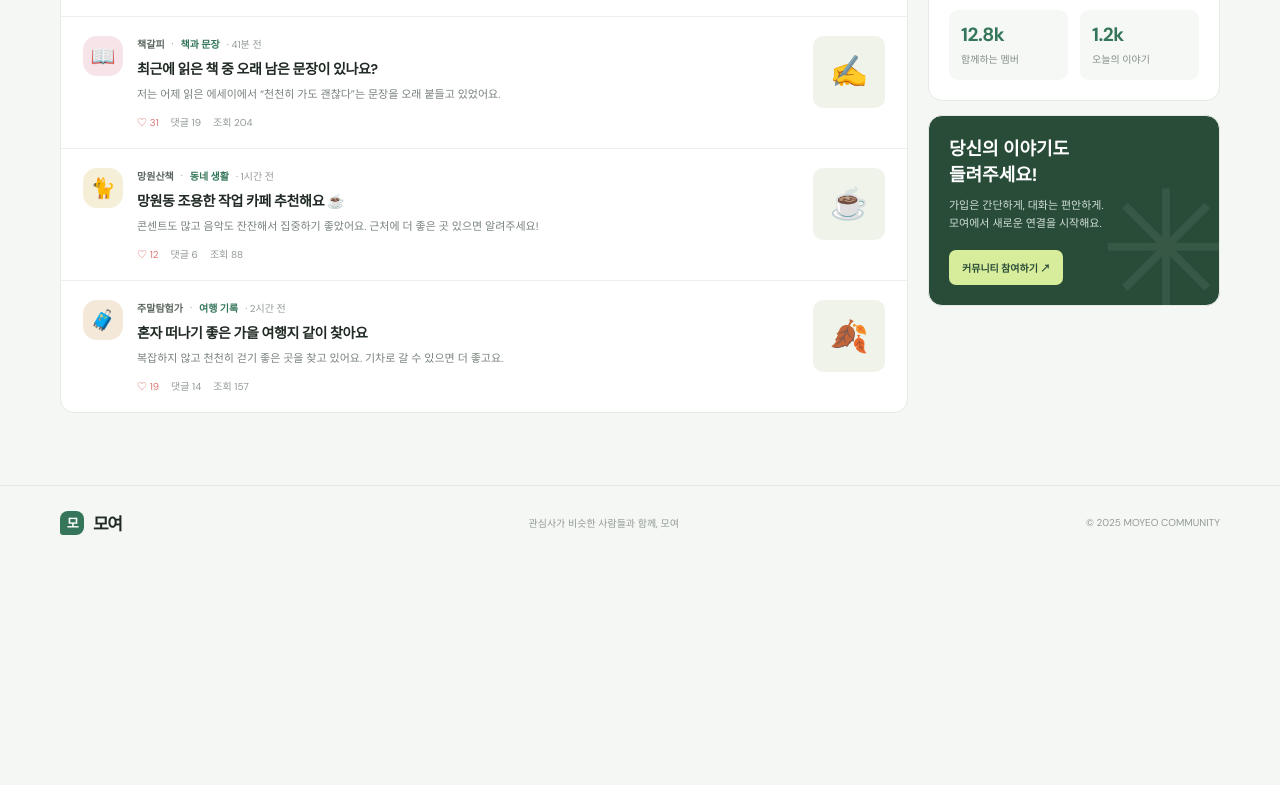
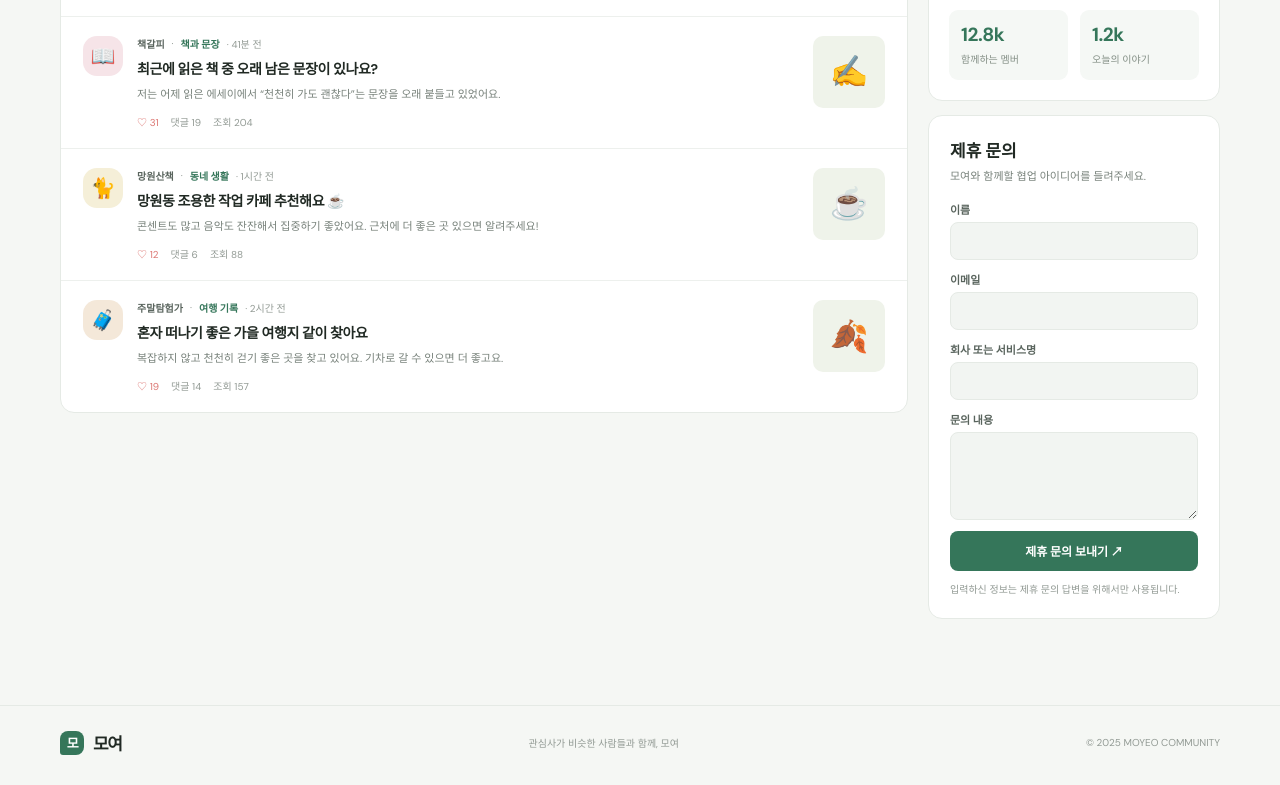
Before and after one commit to parksangmun/coding-test, a plain HTML site: page index.html in a window 1280 px wide. Shown: the part 1148-1933 px from the top of the page. Before the commit the page ends 1713 px from the top, so only its background shows below. Drawn offline with Linux system fonts and the light colour scheme.

Commit message:
Add Formspree partnership inquiry form

```diff
--- a/index.html
+++ b/index.html
@@ -94,6 +94,17 @@
     .join-card h3 { font-size:18px; line-height:1.45; margin-bottom:8px; position:relative; z-index:1; }
     .join-card p { margin:0 0 17px; font-size:11px; color:#d0dfd4; line-height:1.7; position:relative; z-index:1; }
     .join-card a { display:inline-block; padding:10px 13px; background:#d8ed9b; color:#294c39; border-radius:7px; font-size:10px; font-weight:800; position:relative; z-index:1; }
+    .partner-card { padding:21px; }
+    .partner-card h3 { margin:0 0 6px; font-size:17px; }
+    .partner-card > p { margin:0 0 16px; color:var(--muted); font-size:11px; line-height:1.6; }
+    .partner-form { display:grid; gap:11px; }
+    .partner-form label { display:grid; gap:5px; color:var(--subtle-ink); font-size:11px; font-weight:700; }
+    .partner-form input,.partner-form textarea { width:100%; padding:10px 11px; border:1px solid var(--line); border-radius:8px; background:var(--surface-soft); color:var(--ink); font:inherit; font-size:12px; }
+    .partner-form textarea { min-height:88px; resize:vertical; }
+    .partner-form input:focus,.partner-form textarea:focus { outline:2px solid var(--green); outline-offset:1px; }
+    .partner-form button { padding:11px 14px; border:0; border-radius:8px; background:var(--green); color:white; font-size:12px; font-weight:700; cursor:pointer; }
+    .partner-form button:hover { filter:brightness(.92); }
+    .form-note { margin:0; color:var(--faint-ink); font-size:10px; line-height:1.5; }
     footer { border-top:1px solid var(--line); padding:24px 0 30px; color:var(--faint-ink); font-size:10px; }
     .footer-row { display:flex; justify-content:space-between; align-items:center; }
     .footer-row .brand { font-size:17px; color:var(--ink); }.footer-row .brand-mark { width:24px; height:24px; font-size:13px; border-radius:8px 8px 8px 3px; }
@@ -161,7 +172,19 @@
           <a class="trending" href="#feed"><span class="rank">04</span><span class="trend-text">동네 친구와 플로깅 했어요 🌱<small>동네 생활 · 댓글 18</small></span></a>
         </section>
         <section class="side-card"><h3>모여와 함께하는 사람들</h3><div class="stats"><div class="stat"><strong>12.8k</strong><span>함께하는 멤버</span></div><div class="stat"><strong>1.2k</strong><span>오늘의 이야기</span></div></div></section>
-        <section class="side-card join-card" id="join"><h3>당신의 이야기도<br>들려주세요!</h3><p>가입은 간단하게, 대화는 편안하게.<br>모여에서 새로운 연결을 시작해요.</p><a href="mailto:hello@moye.community">커뮤니티 참여하기 ↗</a></section>
+        <section class="side-card partner-card" id="join">
+          <h3>제휴 문의</h3>
+          <p>모여와 함께할 협업 아이디어를 들려주세요.</p>
+          <form class="partner-form" action="https://formspree.io/f/mrpqkqna" method="POST">
+            <label>이름<input type="text" name="name" autocomplete="name" required></label>
+            <label>이메일<input type="email" name="email" autocomplete="email" required></label>
+            <label>회사 또는 서비스명<input type="text" name="company"></label>
+            <label>문의 내용<textarea name="message" rows="4" required></textarea></label>
+            <input type="hidden" name="_subject" value="모여 제휴 문의">
+            <button type="submit">제휴 문의 보내기 ↗</button>
+            <p class="form-note">입력하신 정보는 제휴 문의 답변을 위해서만 사용됩니다.</p>
+          </form>
+        </section>
       </aside>
     </div>
   </main>
```
